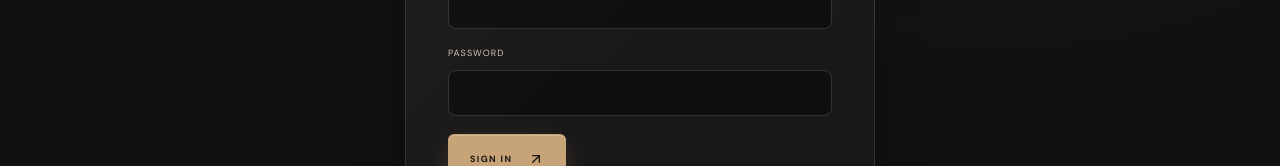
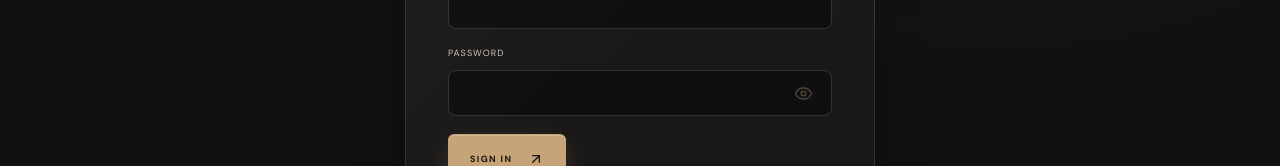
Before and after one commit to saroshkhan12/the-sm-studios, a Next.js app: page /admin/login in a window 1280 px wide. Shown: the part 441-607 px from the top of the page. Built offline with nearby package versions, Linux system fonts and the light colour scheme.

Commit message:
Add admin password visibility toggle
Add accessible eye toggle and styling to admin login password field.

```diff
--- a/src/app/admin/login/page.tsx
+++ b/src/app/admin/login/page.tsx
@@ -1,9 +1,10 @@
+
 "use client";
 
 import { FormEvent, useState } from "react";
 import { useRouter } from "next/navigation";
 import { m, useReducedMotion } from "framer-motion";
-import { ArrowUpRight, LockKeyhole } from "lucide-react";
+import { ArrowUpRight, LockKeyhole, Eye, EyeOff } from "lucide-react";
 import { MotionButton } from "@/components/motion-button";
 
 export default function AdminLoginPage() {
@@ -11,6 +12,7 @@ export default function AdminLoginPage() {
   const reduceMotion = useReducedMotion();
   const [username, setUsername] = useState("");
   const [password, setPassword] = useState("");
+  const [showPassword, setShowPassword] = useState(false);
   const [error, setError] = useState("");
   const [submitting, setSubmitting] = useState(false);
 
@@ -52,6 +54,7 @@ export default function AdminLoginPage() {
         <span className="eyebrow">PRIVATE STUDIO ACCESS</span>
         <h1>Welcome <em>back.</em></h1>
         <p>Sign in with the administrator credentials configured for this studio.</p>
+
         <form onSubmit={submit}>
           <label htmlFor="admin-username">ADMIN USERNAME</label>
           <input
@@ -62,21 +65,40 @@ export default function AdminLoginPage() {
             value={username}
             onChange={(event) => setUsername(event.target.value)}
           />
+
           <label htmlFor="admin-password">PASSWORD</label>
+          <div className="admin-password-wrapper">
             <input
               id="admin-password"
-            type="password"
+              type={showPassword ? "text" : "password"}
               autoComplete="current-password"
               required
               value={password}
               onChange={(event) => setPassword(event.target.value)}
             />
+            <button
+              type="button"
+              className="admin-password-toggle"
+              onClick={() => setShowPassword((visible) => !visible)}
+              aria-label={showPassword ? "Hide password" : "Show password"}
+              aria-pressed={showPassword}
+            >
+              {showPassword ? (
+                <EyeOff size={19} aria-hidden="true" />
+              ) : (
+                <Eye size={19} aria-hidden="true" />
+              )}
+            </button>
+          </div>
+
           {error && <p className="admin-form-message is-error" role="alert">{error}</p>}
+
           <MotionButton className="btn btn-light" type="submit" disabled={submitting}>
             {submitting ? "SIGNING IN…" : "SIGN IN"}
             {!submitting && <ArrowUpRight size={16} aria-hidden="true" />}
           </MotionButton>
         </form>
+
         <small>Admin access is private. Keep your credentials confidential.</small>
       </m.section>
     </main>
--- a/src/app/globals.css
+++ b/src/app/globals.css
@@ -191,3 +191,55 @@ button:focus-visible, a:focus-visible, input:focus-visible, textarea:focus-visib
 .product-card .product-info { padding-top:14px; }
 .shop-toolbar select { border:0; background:transparent; outline:none; color:inherit; font:inherit; min-width:140px; }
 .admin-card input[type=password] { display:block; width:min(100%,420px); margin-top:14px; padding:12px 14px; border:1px solid rgba(0,0,0,.18); background:transparent; }
+
+/* Admin login password visibility toggle */
+.admin-password-wrapper {
+  position: relative;
+  width: 100%;
+}
+
+.admin-password-wrapper input {
+  width: 100%;
+  padding-right: 48px;
+}
+
+.admin-password-toggle {
+  position: absolute;
+  top: 50%;
+  right: 12px;
+  transform: translateY(-50%);
+  display: flex;
+  align-items: center;
+  justify-content: center;
+  width: 34px;
+  height: 34px;
+  padding: 0;
+  border: 0;
+  border-radius: 50%;
+  background: transparent;
+  color: #514638;
+  cursor: pointer;
+  transition: color 180ms ease, background 180ms ease;
+}
+
+.admin-password-toggle:hover {
+  color: #A65F49;
+  background: rgba(166, 95, 73, 0.10);
+}
+
+.admin-password-toggle:focus-visible {
+  outline: 2px solid #A65F49;
+  outline-offset: 2px;
+}
+
+.admin-password-toggle svg {
+  width: 19px;
+  height: 19px;
+  stroke-width: 1.7;
+}
+
+@media (hover: none) {
+  .admin-password-toggle:active {
+    background: rgba(166, 95, 73, 0.16);
+  }
+}
```
Lines whose indentation alone changed are shown as unchanged.
